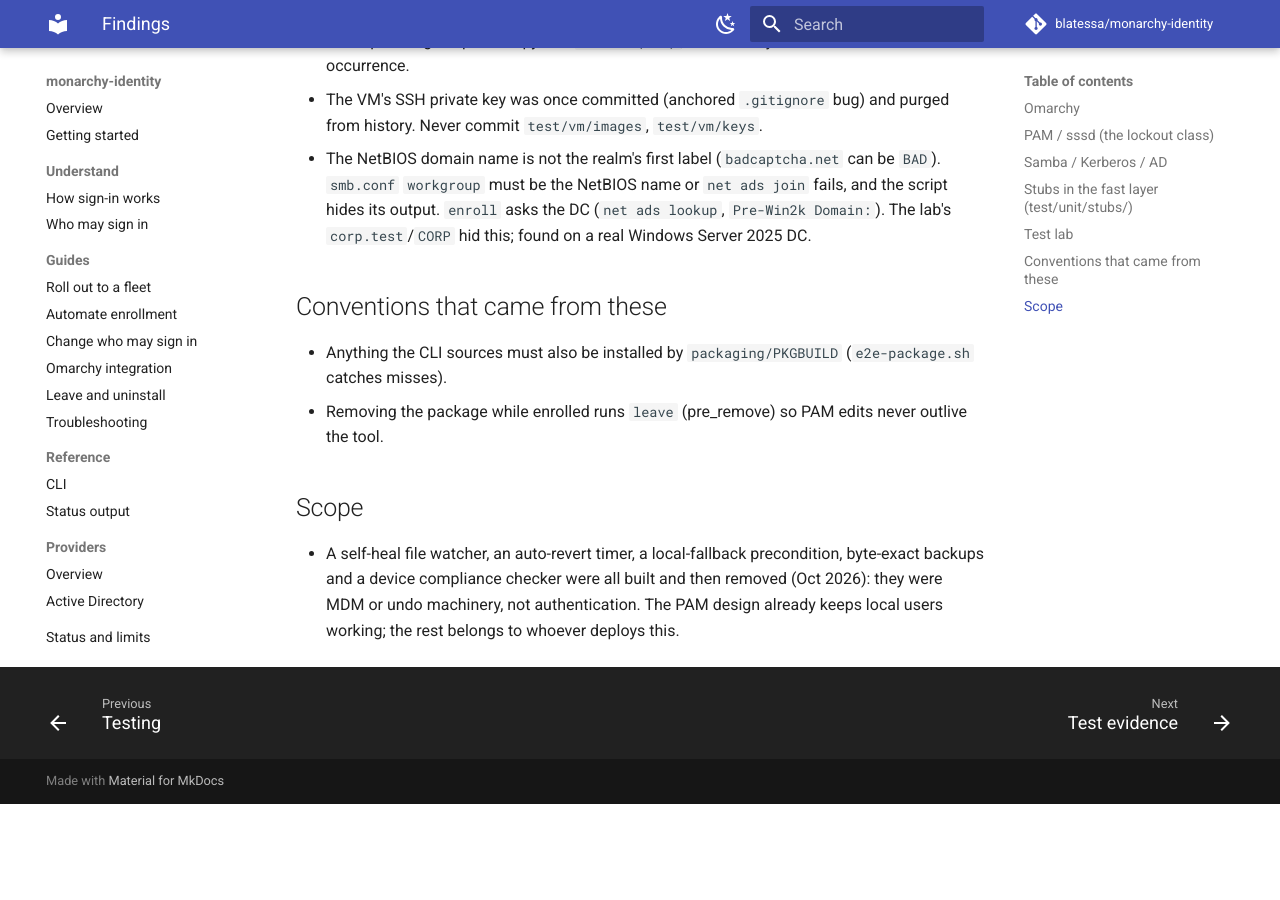
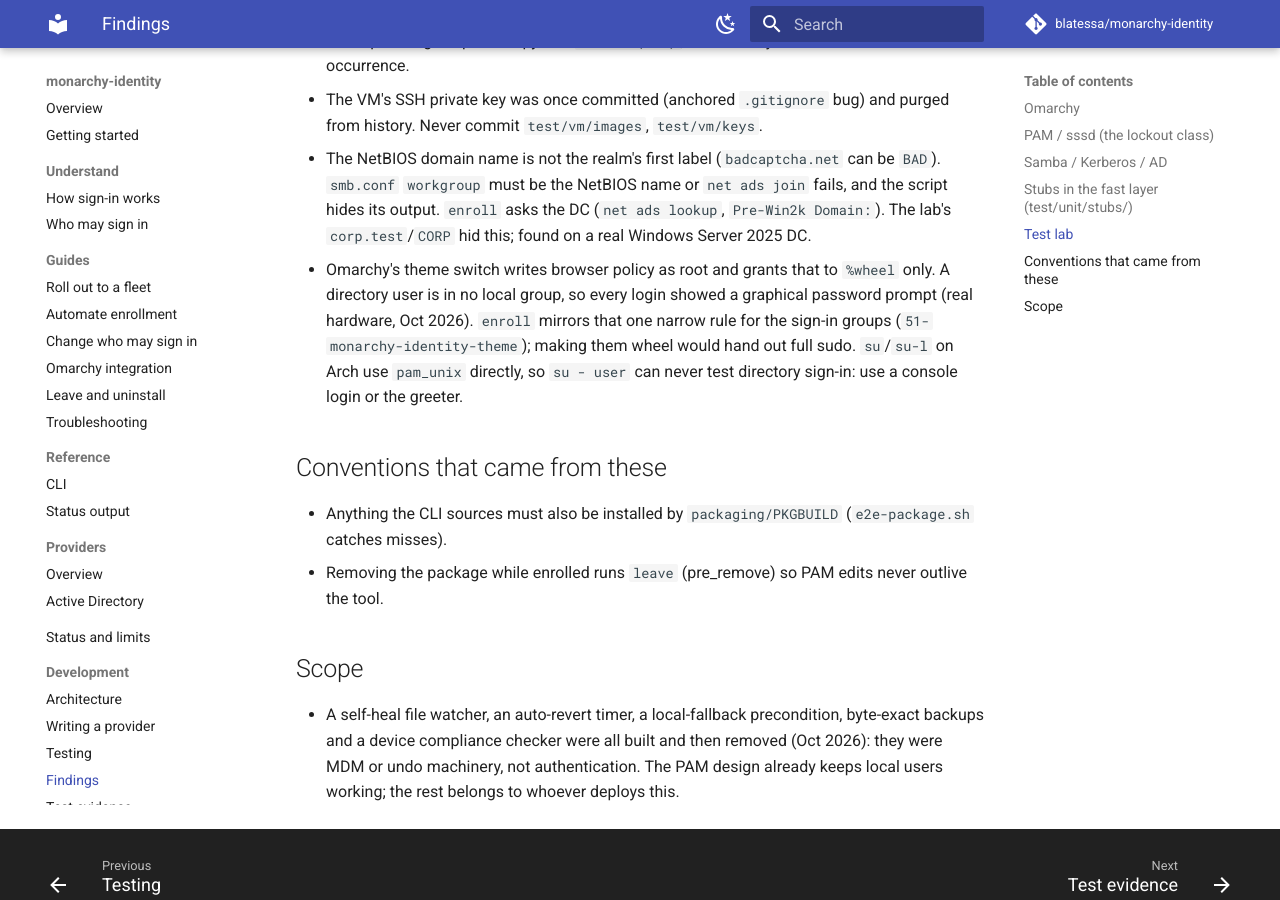
Before and after one commit to blatessa/monarchy-identity, an MkDocs documentation site: the page built from docs/dev/findings.md, in a window 1280 px wide and 900 px high, scrolled down 2600 px. Built offline with MkDocs 1.6.1 and Material for MkDocs 9.7.7, drawn with Linux system fonts in a browser that asks for light colours; comment, search, counter and statistics services are not loaded; before the commit the page ends 3404 px from its top, so only the background shows below that.

Commit message:
Let directory users switch the Omarchy theme without a password prompt
Omarchy's theme switch writes browser policy as root and grants that to
%wheel only, so every directory user saw a graphical password prompt at
login. Mirror that one narrow rule (same helper, six hex digits, NOPASSWD)
for the people allowed to sign in, as 51-monarchy-identity-theme. Not wheel:
wheel is full sudo, and directory groups cannot be local members anyway.
Skipped for --mode any (no one to name) and for names outside the safe set.

enroll, policy set and reassert maintain it; leave removes it.
Tests: rule contents, assigned users, mode any, removal on leave.
docs: architecture.md (files written), findings.md.

Co-Authored-By: Claude Sonnet 5.5 <noreply@anthropic.com>

```diff
--- a/docs/dev/findings.md
+++ b/docs/dev/findings.md
@@ -64,6 +64,10 @@ captured from the lab VM (samba `net` against the Samba AD, 17 Oct 2026):
 - The NetBIOS domain name is not the realm's first label (`badcaptcha.net` can be `BAD`). `smb.conf` `workgroup` must be the
   NetBIOS name or `net ads join` fails, and the script hides its output. `enroll` asks the DC (`net ads lookup`, `Pre-Win2k Domain:`).
   The lab's `corp.test`/`CORP` hid this; found on a real Windows Server 2025 DC.
+- Omarchy's theme switch writes browser policy as root and grants that to `%wheel` only. A directory user is in no local group, so
+  every login showed a graphical password prompt (real hardware, Oct 2026). `enroll` mirrors that one narrow rule for the sign-in
+  groups (`51-monarchy-identity-theme`); making them wheel would hand out full sudo. `su`/`su-l` on Arch use `pam_unix` directly, so
+  `su - user` can never test directory sign-in: use a console login or the greeter.
 
 ## Conventions that came from these
 - Anything the CLI sources must also be installed by `packaging/PKGBUILD` (`e2e-package.sh` catches misses).
```
Also changed, not shown: docs/dev/architecture.md (+1 -0 lines), 4 other files.
